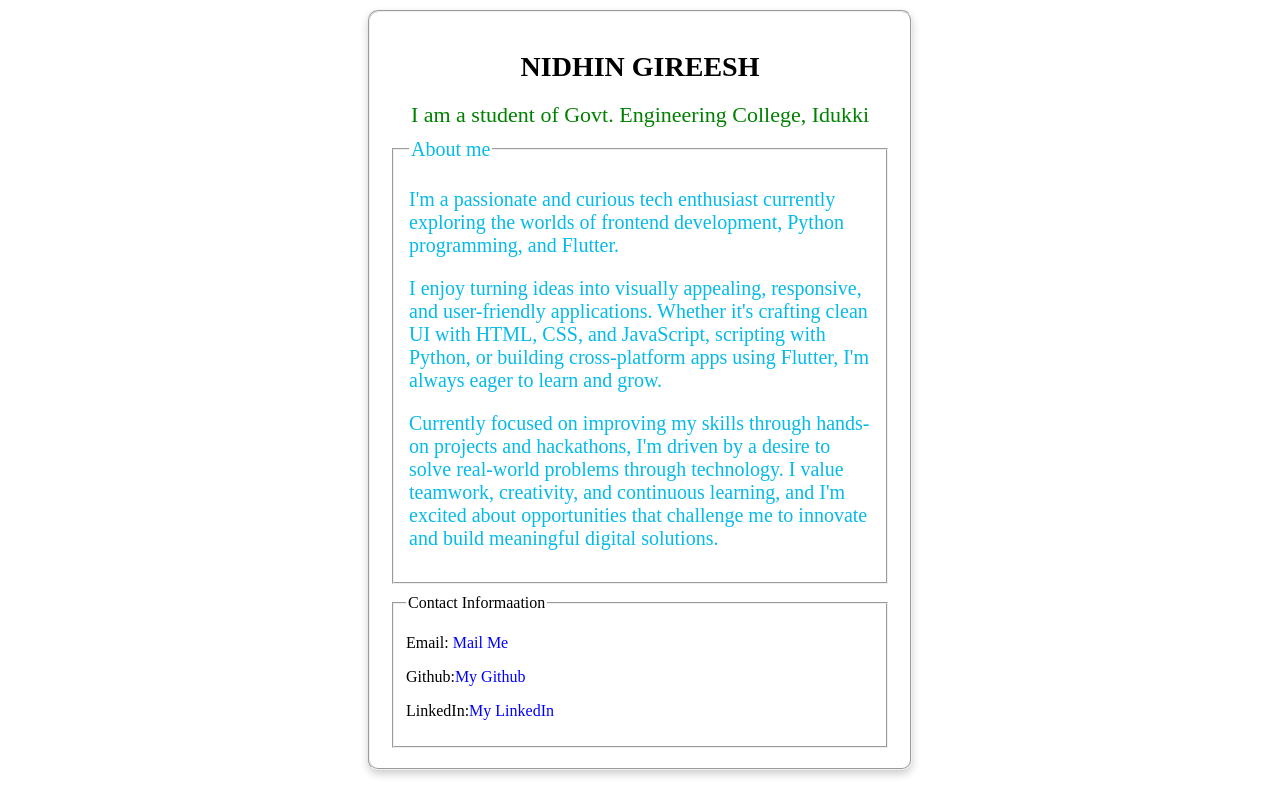
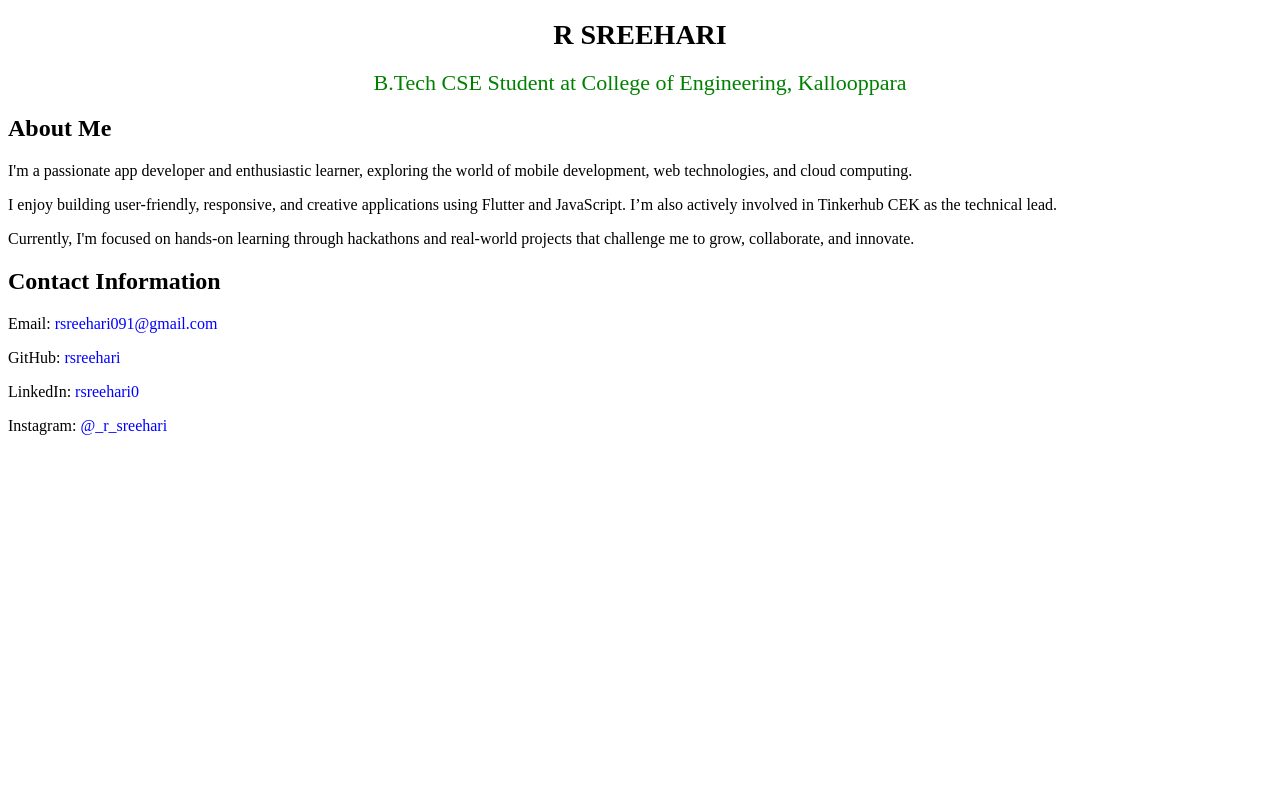
Before and after one commit to rsreehari/Biography, a plain HTML site: page index.html in a window 1280 px wide. Drawn offline with Linux system fonts and the light colour scheme.

Commit message:
index.html

```diff
--- a/index.html
+++ b/index.html
@@ -1,30 +1,32 @@
 <!DOCTYPE html>
 <html lang="en">
 <head>
-    <meta charset="UTF-8">
-    <meta name="viewport" content="width=device-width, initial-scale=1.0">
-    <title>Biography Page</title>
-    <link rel="stylesheet" href="styles.css">
+  <meta charset="UTF-8" />
+  <meta name="viewport" content="width=device-width, initial-scale=1.0"/>
+  <title>R Sreehari | Portfolio Bio</title>
+  <link rel="stylesheet" href="styles.css" />
 </head>
 <body>
-    <fieldset class="biography">
+  <div class="container">
+    <header>
+      <h1 class="fade-in name">R SREEHARI</h1>
+      <p class="fade-in bio">B.Tech CSE Student at College of Engineering, Kallooppara</p>
+    </header>
 
-    <h1 class="name">NIDHIN GIREESH</h1>
-    <p class="bio">I am a student of Govt. Engineering College, Idukki</p>
-    <fieldset class="about-me">
-    <legend>About me</legend>
-    <p>I'm a passionate and curious tech enthusiast currently exploring the worlds of frontend development, Python programming, and Flutter.</p>
+    <section class="fade-up about">
+      <h2>About Me</h2>
+      <p>I'm a passionate app developer and enthusiastic learner, exploring the world of mobile development, web technologies, and cloud computing.</p>
+      <p>I enjoy building user-friendly, responsive, and creative applications using Flutter and JavaScript. I’m also actively involved in Tinkerhub CEK as the technical lead.</p>
+      <p>Currently, I'm focused on hands-on learning through hackathons and real-world projects that challenge me to grow, collaborate, and innovate.</p>
+    </section>
 
-<p>I enjoy turning ideas into visually appealing, responsive, and user-friendly applications. Whether it's crafting clean UI with HTML, CSS, and JavaScript, scripting with Python, or building cross-platform apps using Flutter, I'm always eager to learn and grow.</p>
-
-<p>Currently focused on improving my skills through hands-on projects and hackathons, I'm driven by a desire to solve real-world problems through technology. I value teamwork, creativity, and continuous learning, and I'm excited about opportunities that challenge me to innovate and build meaningful digital solutions.</p>
-</fieldset>
-    <fieldset class="contact-info">
-        <legend>Contact Informaation</legend>
-        <p>Email: <a href="mailto:nidhingireesh111@gmail.com">Mail Me</a></p>
-        <p>Github:<a href="https://github.com/NidhinGireesh">My Github</a></p>
-        <p>LinkedIn:<a href="https://www.linkedin.com/in/nidhingireesh/">My LinkedIn</a></p>
-    </fieldset>
-    </fieldset>
+    <section class="fade-up contact">
+      <h2>Contact Information</h2>
+      <p>Email: <a href="mailto:rsreehari091@gmail.com">rsreehari091@gmail.com</a></p>
+      <p>GitHub: <a href="https://github.com/rsreehari" target="_blank">rsreehari</a></p>
+      <p>LinkedIn: <a href="https://www.linkedin.com/in/rsreehari0" target="_blank">rsreehari0</a></p>
+      <p>Instagram: <a href="https://instagram.com/_r_sreehari" target="_blank">@_r_sreehari</a></p>
+    </section>
+  </div>
 </body>
 </html>
```
